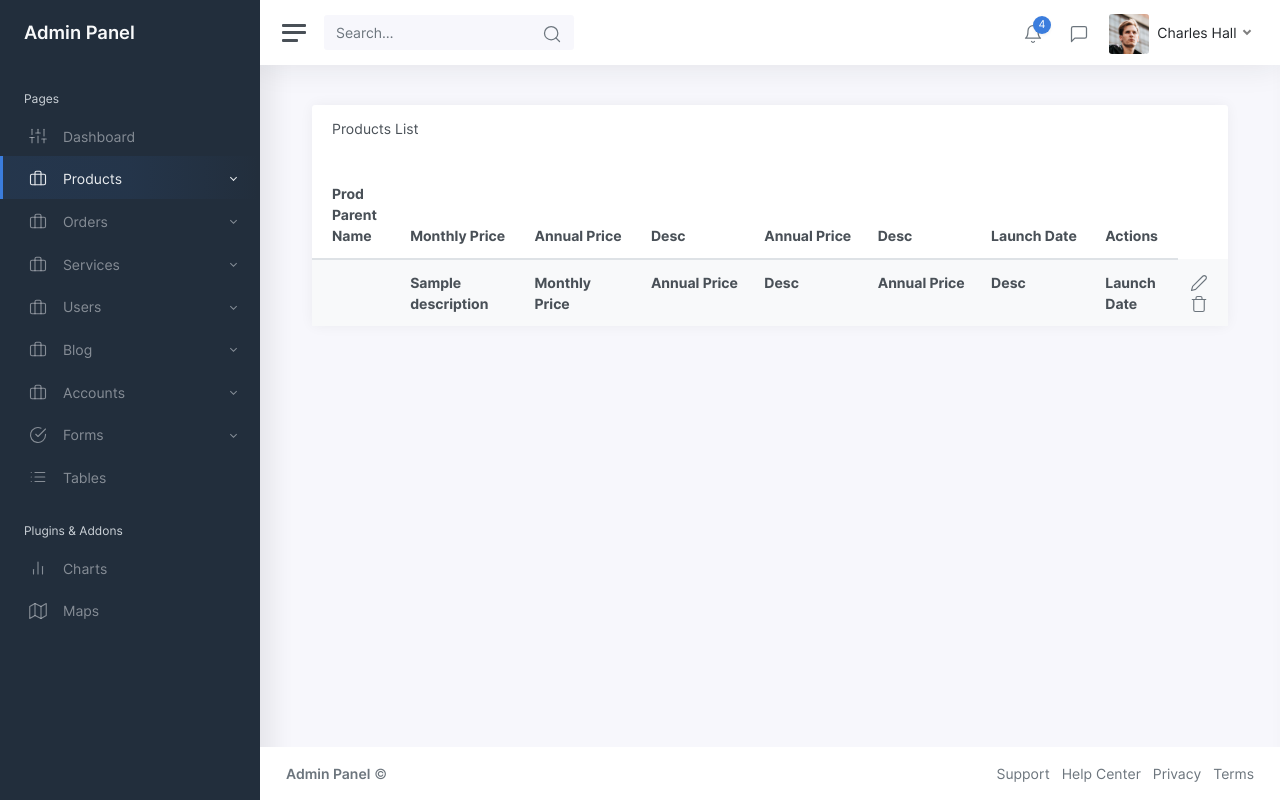
After one commit to 8055danish/cedhosting, a PHP site: page /admin/viewProduct.php in a window 1280 px wide. The commit adds this page. Run offline with PHP 8.4, Linux system fonts and the light colour scheme; the visitor is signed in with stand-in values (Sample User, id 1); tables that the repository leaves empty or names only in its code hold one stand-in row (values such as "Sample post"); lists and menus that the app fills with data are empty; some libraries are stand-ins or nearby versions.

Commit message:
13Dec20 19:44

```diff
--- a/admin/footer.php
+++ b/admin/footer.php
@@ -3,7 +3,7 @@
 					<div class="row text-muted">
 						<div class="col-6 text-left">
 							<p class="mb-0">
-								<a href="index.html" class="text-muted"><strong>AdminKit Demo</strong></a> &copy;
+								<a href="index.html" class="text-muted"><strong>Admin Panel</strong></a> &copy;
 							</p>
 						</div>
 						<div class="col-6 text-right">
--- a/admin/header.php
+++ b/admin/header.php
@@ -28,7 +28,7 @@
 		<nav id="sidebar" class="sidebar">
 			<div class="sidebar-content js-simplebar">
 				<a class="sidebar-brand" href="index.php">
-					<span class="align-middle">AdminKit</span>
+					<span class="align-middle">Admin Panel</span>
 				</a>
 
 				<ul class="sidebar-nav">
@@ -42,14 +42,14 @@
 						</a>
 					</li>
 
-					<li class="sidebar-item <?php echo ($current_file_name == "createCategory.php" || $current_file_name == "addProduct.php") ? "active" : " " ?>">
+					<li class="sidebar-item <?php echo ($current_file_name == "createCategory.php" || $current_file_name == "addProduct.php" || $current_file_name == "viewProduct.php") ? "active" : " " ?>">
 						<a href="#ui1" data-toggle="collapse" class="sidebar-link collapsed">
 							<i class="align-middle" data-feather="briefcase"></i> <span class="align-middle">Products</span>
 						</a>
 						<ul id="ui1" class="sidebar-dropdown list-unstyled collapse " data-parent="#sidebar">
 							<li class="sidebar-item <?php echo ($current_file_name == "createCategory.php") ? "active" : " " ?>"><a class="sidebar-link" href="createCategory.php">Create Category</a></li>
 							<li class="sidebar-item <?php echo ($current_file_name == "addProduct.php") ? "active" : " " ?>"><a class="sidebar-link" href="addProduct.php">Add Product</a></li>
-							<li class="sidebar-item"><a class="sidebar-link" href="ui-general.php">View Products</a></li>
+							<li class="sidebar-item <?php echo ($current_file_name == "viewProduct.php") ? "active" : " " ?>"><a class="sidebar-link" href="viewProduct.php">View Products</a></li>
 							<li class="sidebar-item"><a class="sidebar-link" href="ui-grid.php">Create New Offers</a></li>
 						</ul>
 					</li>
--- a/admin/js/myjsfunction.js
+++ b/admin/js/myjsfunction.js
@@ -6,6 +6,13 @@ function validateForm3(){
 	if($("#prod_name").val()==''){
 		swal("Please Enter Product Name");
 		return false;
+	}
+	if($("#prod_name").val()){
+		var re = /^[a-zA-Z0-9. ]+$/.test($("#prod_name").val());
+		if(!re){
+			swal("Product Name is not valid");
+			return false;
+		}
 	}
 
 	if($("#select2").val()==''){
@@ -20,44 +27,101 @@ function validateForm4(){
 		swal("Please Select Product Category");
 		return false;
 	}
+
 	if($("#input1").val()==''){
 		swal("Please Enter Product Name");
 		return false;
+	}
+
+	if($("#input1").val()){
+		var re = /^([a-zA-Z0-9]+(\.[a-zA-Z0-9]+)?)$/.test($("#input1").val());
+		if(!re){
+			swal("Product name is not valid");
+			return false;
+		}
 	}
 
 	if($("#input3").val()==''){
 		swal("Please Enter Monthly Price");
 		return false;
 	}
+
+	if($("#input3").val()){
+		var re = /^([0-9]+(\.[0-9]+)?)$/.test($("#input3").val());
+		if(!re){
+			swal("Monthly Price is not valid");
+			return false;
+		}
+	}
+
 	if($("#input4").val()==''){
 		swal("Please Enter Annual Price");
 		return false;
+	}
+
+	if($("#input4").val()){
+		var re = /^([0-9]+(\.[0-9]+)?)$/.test($("#input4").val());
+		if(!re){
+			swal("Bandwidth Price is not valid");
+			return false;
+		}
 	}
 	if($("#input5").val()==''){
 		swal("Please Enter SKU");
 		return false;
 	}
+	if($("#input5").val()){
+		var re = /^[a-zA_Z0-9#-]+$/.test($("#input5").val());
+		if(!re){
+			swal("SKU is not valid");
+			return false;
+		}
+	}
 	if($("#input6").val()==''){
 		swal("Please Enter Web Space(in GB)");
 		return false;
+	}
+	if($("#input6").val()==''){
+		var re = /^([0-9]+(\.[0-9]+)?)$/.test($("#input6").val());
+		if(!re){
+			swal("Web Space is not valid");
+			return false;
+		}
 	}
 	if($("#input7").val()==''){
 		swal("Please Enter Bandwidth(in GB)");
 		return false;
 	}
+	if($("#input7").val()==''){
+		var re = /^([0-9]+(\.[0-9]+)?)$/.test($("#input7").val());
+		if(!re){
+			swal("Web Space is not valid");
+			return false;
+		}
+	}
 	if($("#input8").val()==''){
 		swal("Please Enter Domain Name");
 		return false;
 	}
+	if($("#input8").val()==''){
+		var re = /^([a-zA_Z0-9]+)?)$/.test($("#input8").val());
+		if(!re){
+			swal("Domain Name is not valid");
+			return false;
+		}
+	}
 	if($("#input9").val()==''){
-		swal("Please Enter SKU");
-		return false;
-	}
-	if($("#input10").val()==''){
 		swal("Please Enter Language/Technology");
 		return false;
 	}
-	if($("#input11").val()==''){
+	if($("#input9").val()==''){
+		var re = /^([a-zA_Z0-9,]+[\s])?)$/.test($("#input10").val());
+		if(!re){
+			swal("Format is invalid");
+			return false;
+		}
+	}
+	if($("#input10").val()==''){
 		swal("Please Enter Number of Mailbox");
 		return false;
 	}
--- /dev/null
+++ b/admin/viewProduct.php
@@ -0,0 +1,56 @@
+<?php
+include "../class/query.php";
+$ob = new Query;
+$msg = '';
+$product = $ob->selectJoin('tbl_product', 'tbl_product_description', ['tbl_product' => '*', 'tbl_product_description' => '*'], ['tbl_product' => 'id', 'tbl_product_description' => 'prod_id']);
+if (isset($_POST['updateProduct'])) {
+	echo "Hello";
+}
+?>
+<?php require "header.php";?>
+<main class="content">
+	<div class="container-fluid p-0">
+		<div class="col-12 col-xl-12">
+			<div class="card">
+				<div class="card-header">
+					<h5 class="card-title">Products List</h5>
+					<!-- <h6 class="card-subtitle text-muted">Use <code>.table-striped</code> to add zebra-striping to any table row within the <code>&lt;tbody&gt;</code>.</h6> -->
+				</div>
+				<table class="table table-striped">
+					<thead>
+						<tr>
+
+							<th style="width:10%;">Prod Parent Name</th>
+							<th style="width:15%">Monthly Price</th>
+							<th style="width:15%">Annual Price</th>
+							<th style="width:15%">Desc</th>
+							<th style="width:15%">Annual Price</th>
+							<th style="width:15%">Desc</th>
+							<th class="d-none d-md-table-cell" style="width:25%">Launch Date</th>
+							<th>Actions</th>
+						</tr>
+					</thead>
+					<tbody>
+						<?php foreach ($product as $key => $value): ?>
+							<tr>
+								<th style="width:10%;"><?php ?></th>
+							<th style="width:10%;"><?php echo $value['prod_name'] ?></th>
+							<th style="width:15%">Monthly Price</th>
+							<th style="width:15%">Annual Price</th>
+							<th style="width:15%">Desc</th>
+							<th style="width:15%">Annual Price</th>
+							<th style="width:15%">Desc</th>
+							<th class="d-none d-md-table-cell" style="width:25%">Launch Date</th>
+								<td class="table-action">
+									<a href="#"><i class="align-middle" data-feather="edit-2"></i></a>
+									<a href="#"><i class="align-middle" data-feather="trash"></i></a>
+								</td>
+							</tr>
+						<?php endforeach;?>
+					</tbody>
+				</table>
+			</div>
+		</div>
+	</div>
+</main>
+<?php require "footer.php";?>
--- a/js/myjsfunction.js
+++ b/js/myjsfunction.js
@@ -82,7 +82,7 @@ function validateForm2(){
 		return false;
 	}
 	if (document.forms["form2"]["email"].value !="") {
-		var re = /^[a-zA-Z0-9._-]+@[a-zA-Z0-9-]+\.[a-zA-Z]{2,4}$/i.test($("#email").val());
+		var re = /^[a-zA-Z0-9.!#$%&'*+/=?^_`{|}~-]+@[a-zA-Z0-9-]+(?:\.[a-zA-Z0-9-]+)*$/i.test($("#email").val());
 		if(!re){
 			swal("Email must be valid");
 			$("#email").css({border:'1px solid red'});
```
Also changed, not shown: Verify/verify.php (+26 -13 lines), admin/addProduct.php (+7 -6 lines), admin/createCategory.php (+11 -2 lines), class/query.php (+40 -0 lines).
